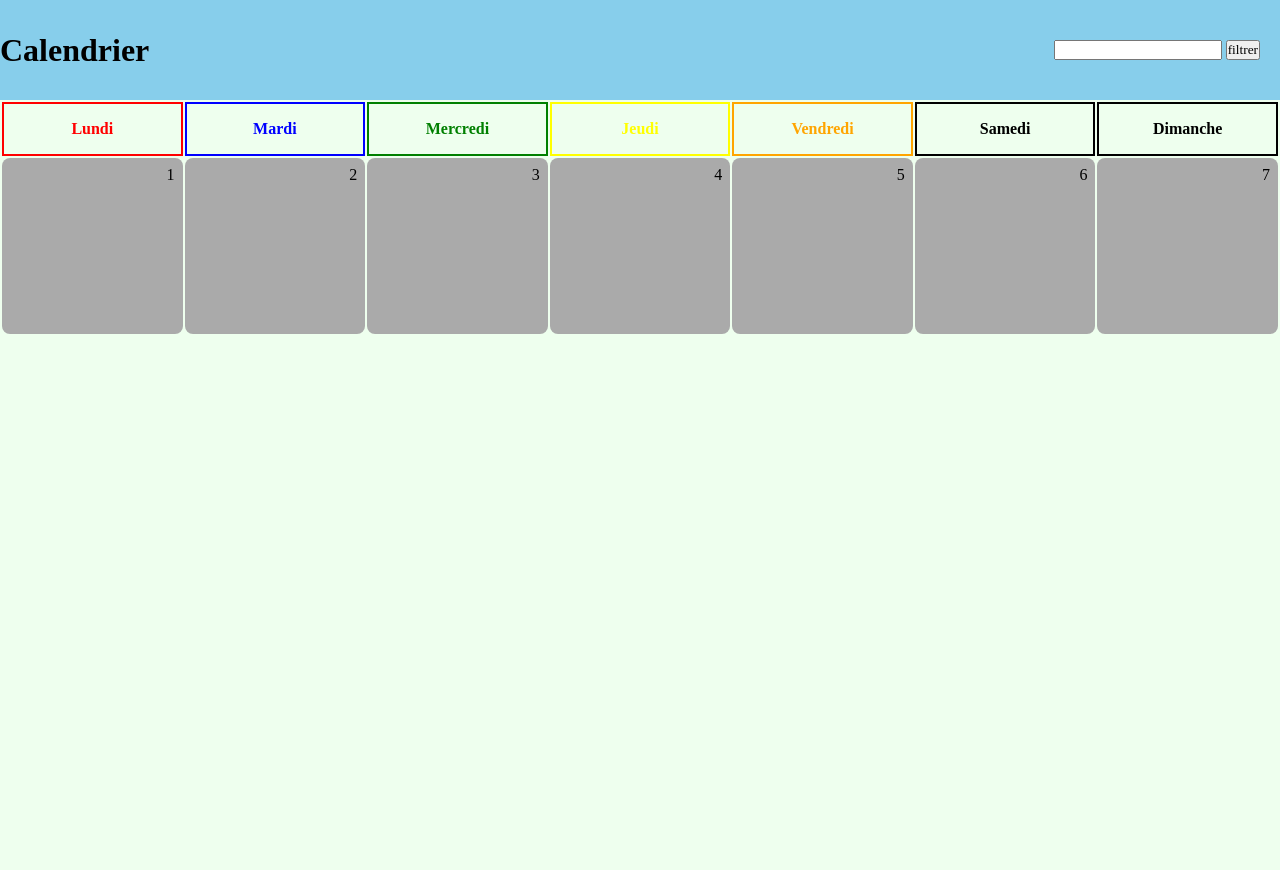
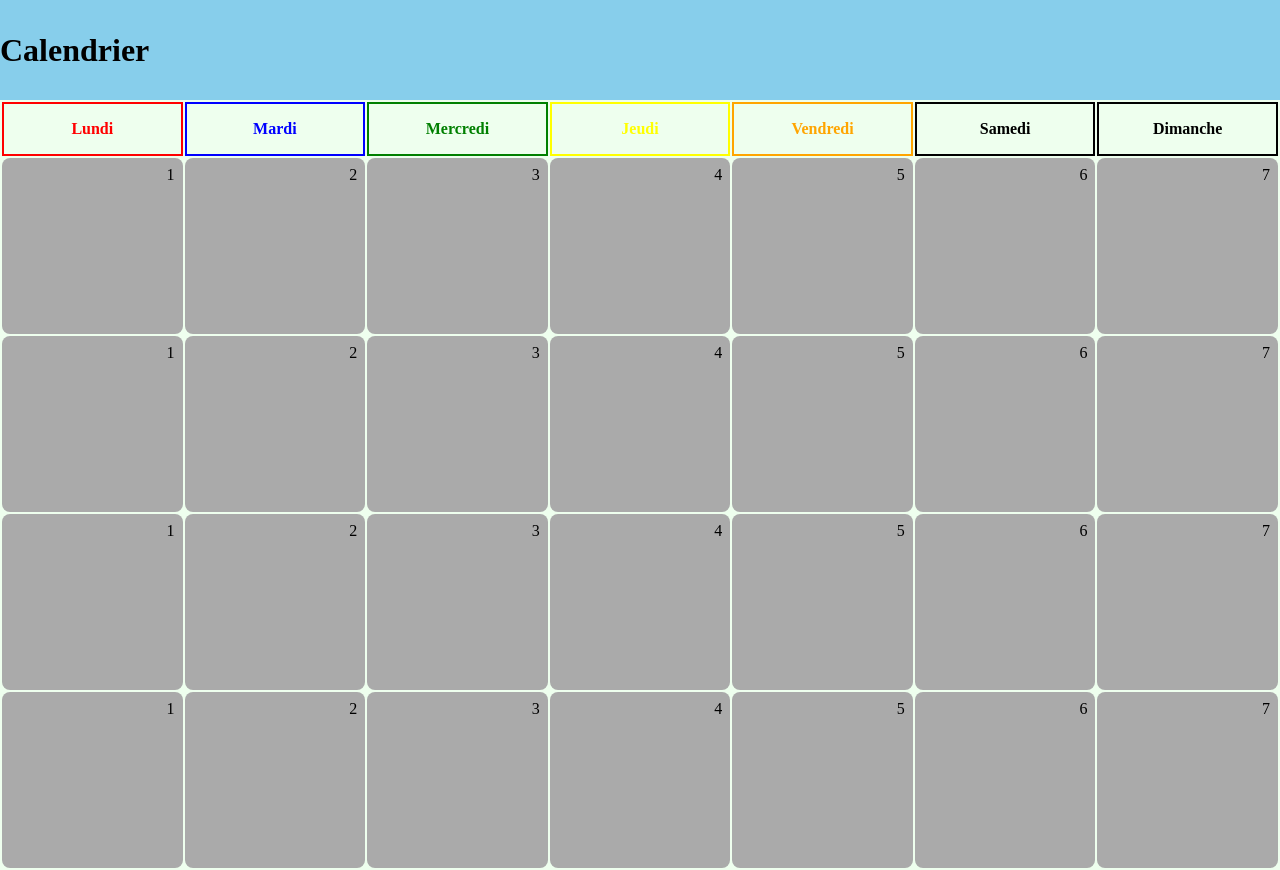
Before and after one commit to ZiyadCh/Calendar, a plain HTML site: page index.html in a window 1280 px wide. Before the commit the page ends 800 px from the top, so only its background shows below. Drawn offline with Linux system fonts and the light colour scheme.

Commit message:
ok, going

```diff
--- a/index.html
+++ b/index.html
@@ -10,10 +10,6 @@
   <body>
     <header>
       <h1>Calendrier</h1>
-      <div style="margin: 20px">
-        <input id="filterinput" name="filter" value="" />
-        <button id="filterbtn">filtrer</button>
-      </div>
     </header>
     <table>
       <tr>
@@ -24,6 +20,33 @@
         <th style="border: 2px solid orange; color: orange">Vendredi</th>
         <th style="border: 2px solid black">Samedi</th>
         <th style="border: 2px solid black">Dimanche</th>
+      </tr>
+      <tr>
+        <td style="">1</td>
+        <td style="">2</td>
+        <td style="">3</td>
+        <td style="">4</td>
+        <td style="">5</td>
+        <td style="" class="weekenh">6</td>
+        <td style="" class="weekenh">7</td>
+      </tr>
+      <tr>
+        <td style="">1</td>
+        <td style="">2</td>
+        <td style="">3</td>
+        <td style="">4</td>
+        <td style="">5</td>
+        <td style="" class="weekenh">6</td>
+        <td style="" class="weekenh">7</td>
+      </tr>
+      <tr>
+        <td style="">1</td>
+        <td style="">2</td>
+        <td style="">3</td>
+        <td style="">4</td>
+        <td style="">5</td>
+        <td style="" class="weekenh">6</td>
+        <td style="" class="weekenh">7</td>
       </tr>
       <tr>
         <td style="">1</td>
--- a/script.js
+++ b/script.js
@@ -10,6 +10,8 @@ let card;
 let targetCard;
 let reserveType;
 let check = false;
+
+let dropDetail = document.querySelector(".cardDclose");
 //
 const dlt = document.getElementById("btnDelete");
 
```
